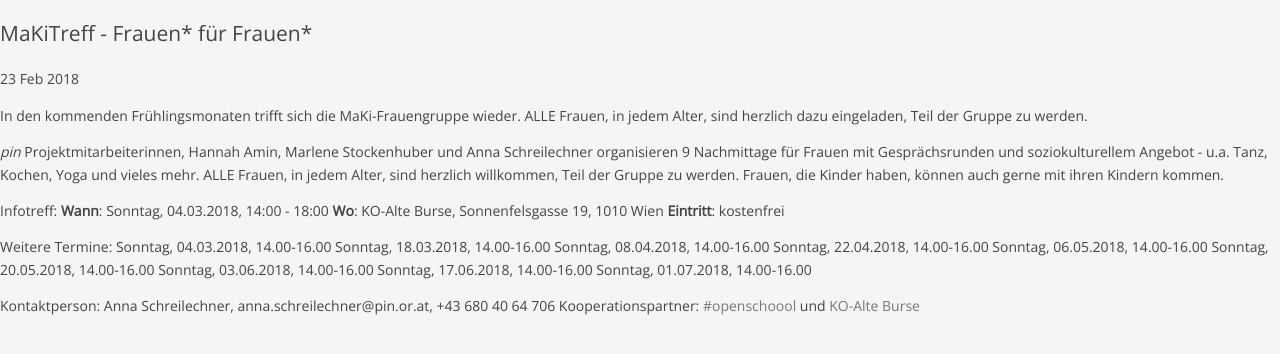
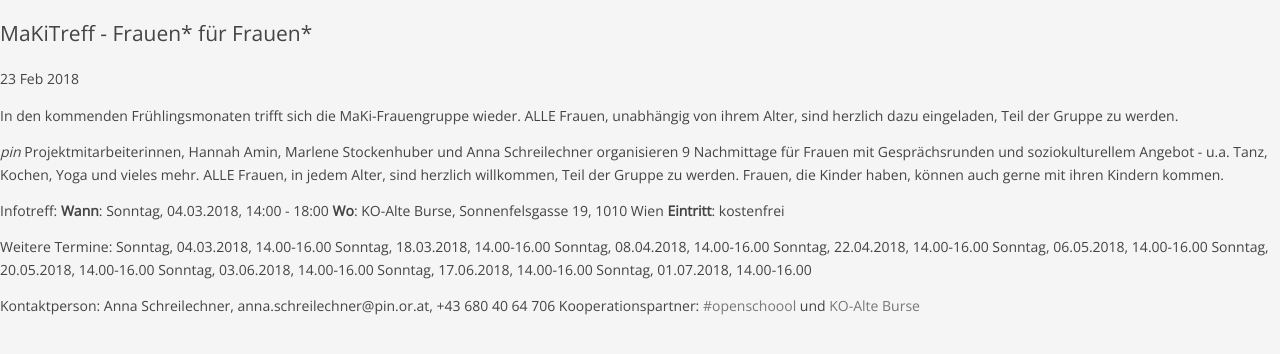
Before and after one commit to pinverein/anna-laura, a Jekyll site: the page built from _posts/de/news/2018-02-23-de-MaKiTreff.md, in a window 1280 px wide. Shown: the top 354 px of the page. Built offline with Jekyll 4.4.1, drawn with Linux system fonts in a browser that asks for light colours; comment, search, counter and statistics services are not loaded.

Commit message:
Update and rename 2018-02-23-de-MaKi-MamaKindTreff.md to 2018-02-23-de-MaKiTreff.md

```diff
--- a/_posts/de/news/2018-02-23-de-MaKi-MamaKindTreff.md
+++ b/_posts/de/news/2018-02-23-de-MaKiTreff.md
@@ -7,7 +7,7 @@ weight: 3
 newsID: 'news3'
 ---
 
-In den kommenden Frühlingsmonaten trifft sich die MaKi-Frauengruppe wieder. ALLE Frauen, in jedem Alter, sind herzlich dazu eingeladen, Teil der Gruppe zu werden.
+In den kommenden Frühlingsmonaten trifft sich die MaKi-Frauengruppe wieder. ALLE Frauen, unabhängig von ihrem Alter, sind herzlich dazu eingeladen, Teil der Gruppe zu werden.
 
 *pin* Projektmitarbeiterinnen, Hannah Amin, Marlene Stockenhuber und Anna Schreilechner organisieren 9 Nachmittage für Frauen mit Gesprächsrunden und soziokulturellem Angebot - u.a. Tanz, Kochen, Yoga und vieles mehr. ALLE Frauen, in jedem Alter, sind herzlich willkommen, Teil der Gruppe zu werden. Frauen, die Kinder haben, können auch gerne mit ihren Kindern kommen.
 
```
